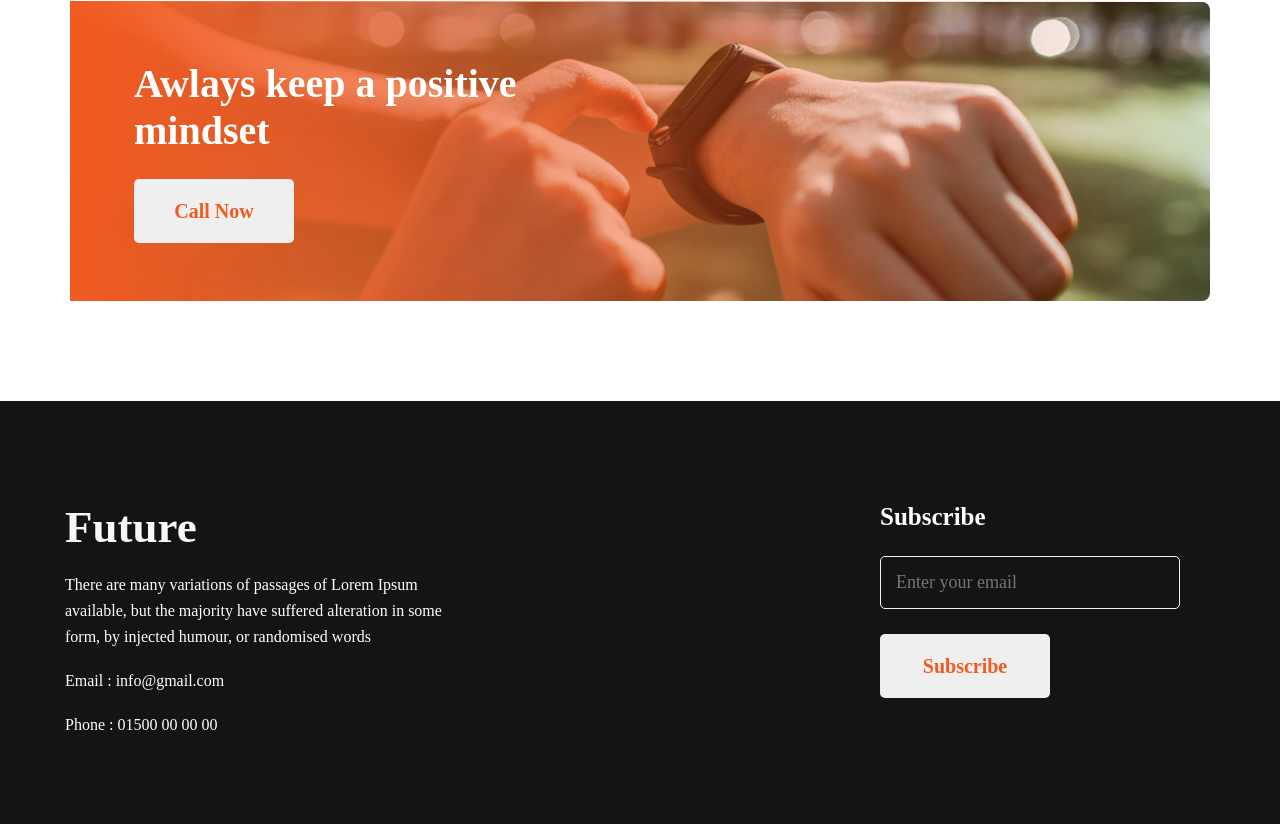
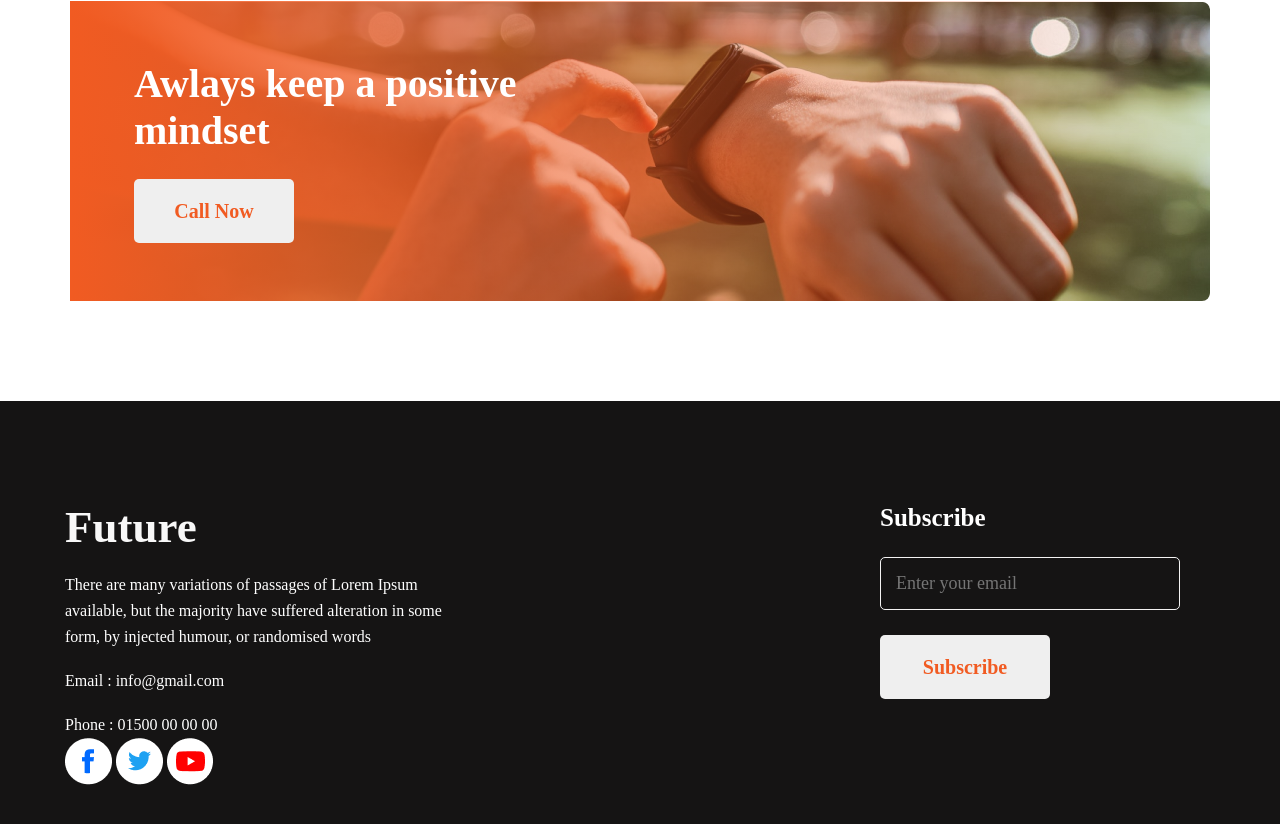
Before and after one commit to minhaz1901/new-year-new-me, a plain HTML site: page index.html in a window 1280 px wide. Shown: the part 2192-3016 px from the top of the page. Drawn offline with Linux system fonts and the light colour scheme.

Commit message:
Update index.html

```diff
--- a/index.html
+++ b/index.html
@@ -31,7 +31,11 @@
                 <li><span>&#10003;</span>&nbsp;&nbsp;Contrary to popular belief, is not simply.</li>
                 <li><span>&#10003;</span>&nbsp;&nbsp;Contrary to popular simply.</li>
             </ul>
-            <br><br><br><br><br>
+            <br>
+            <br>
+            <br>
+            <br>
+            <br>
         </div>
     </div>
 
@@ -79,12 +83,18 @@
                 <p>There are many variations of passages of Lorem Ipsum<br>available, but the majority have suffered alteration in some<br>form, by injected humour, or randomised words</p>
                 <p>Email : <a href="mailto:info@gmail.com">info@gmail.com</a></p>
                 <p>Phone : <a href="tel:01500000000">01500 00 00 00</a></p>
+                <div class="icon">
+                    <img src="images\icons\fb.png" alt="">
+                    <img src="images\icons\twitter.png" alt="">
+                    <img src="images\icons\youtube.png" alt="">
+                </div>
             </div>
             <div class="subscribe">
+
                 <h1>Subscribe</h1>
                 <input type="email" placeholder="Enter your email"> <br>
                 <button>Subscribe</button>
-                <br><br><br>
+                <br><br><br><br><br><br>
             </div>
         </div>
     </footer>
```
